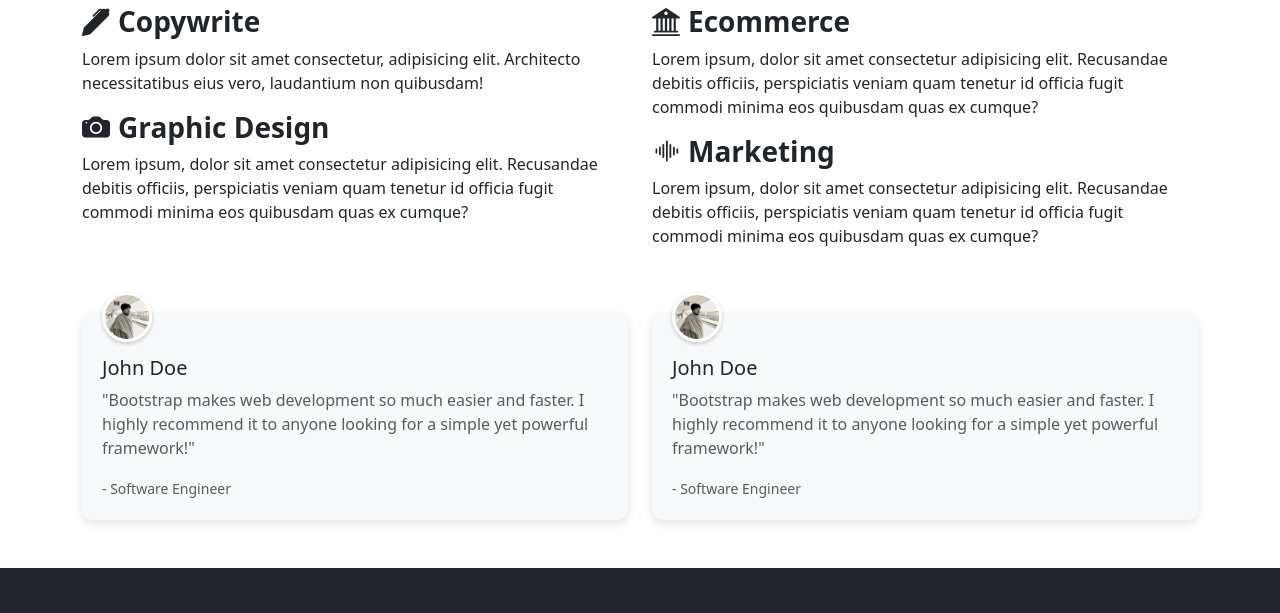
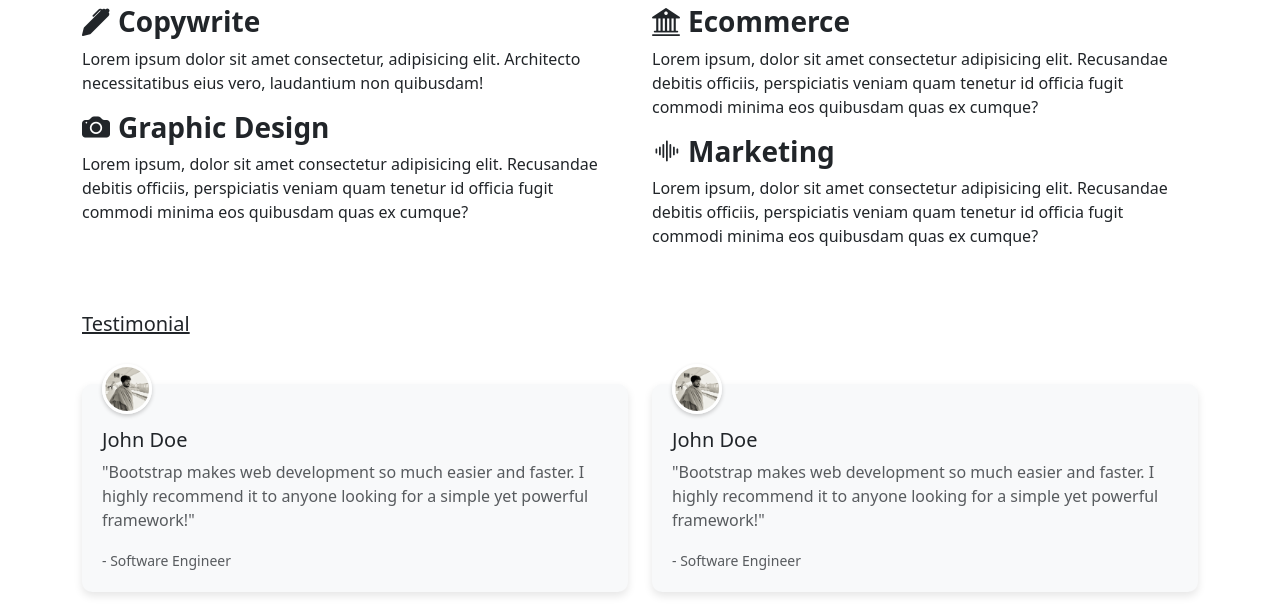
Before and after one commit to Dhiman-Chandra-Ray/bijon, a plain HTML site: page index.html in a window 1280 px wide. Shown: the part 535-1148 px from the top of the page. Drawn offline with nearby package versions, Linux system fonts and the light colour scheme.

Commit message:
some add

```diff
--- a/index.html
+++ b/index.html
@@ -151,7 +151,8 @@
 
     <!-- Third Section Start -->
     <section class="container mt-5">
-      <div class="row">
+      <p class="h5 text-decoration-underline">Testimonial</p>
+      <div class="row mt-5">
         <div class="col-sm-12 mb-5 mb-md-0 col-md-6">
           <div class="testimonial-box">
             <img
```
